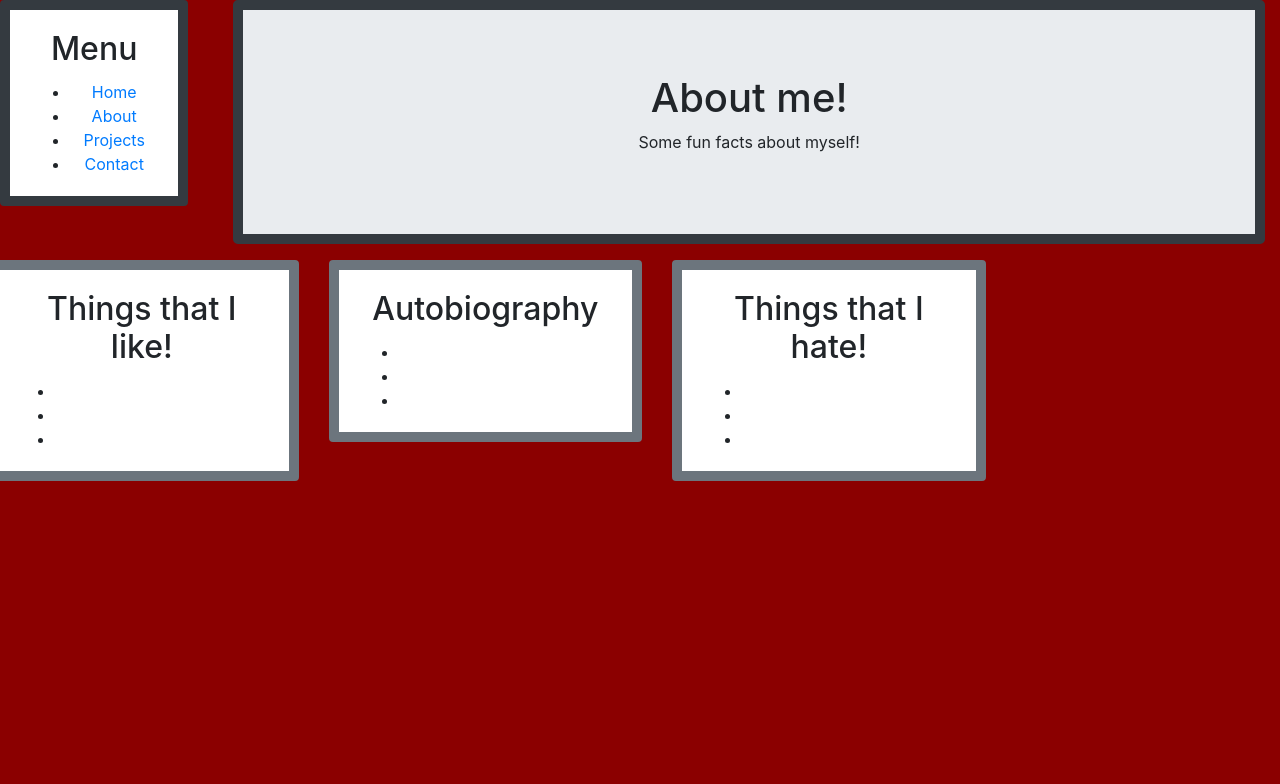
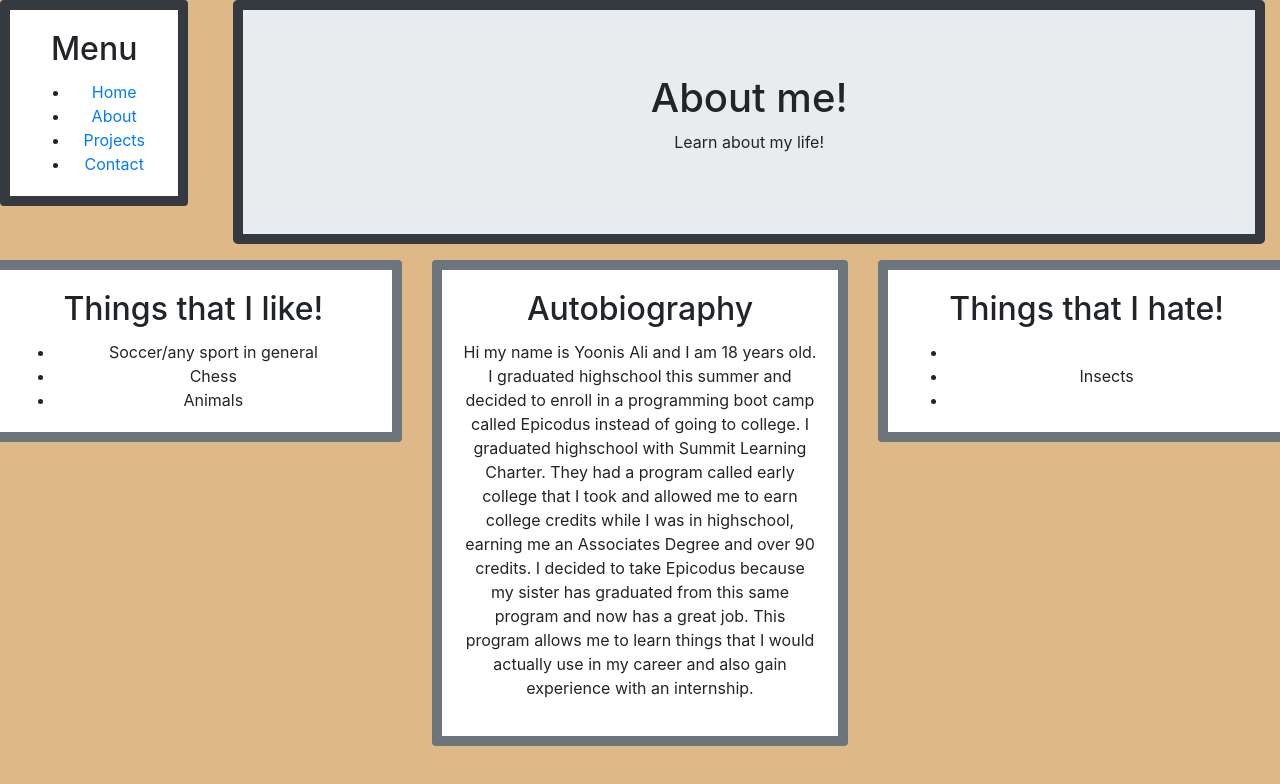
Before and after one commit to yoonisali/old-portfolio, a plain HTML site: page about.html in a window 1280 px wide. Shown: the top 784 px of the page. Drawn offline with Linux system fonts and the light colour scheme.

Commit message:
add more bootstrap styles

```diff
--- a/about.html
+++ b/about.html
@@ -24,7 +24,7 @@
       <div class="container">
         <div class="jumbotron card border-dark mb-3" style="border-width: 10px";>
           <h1>About me!</h1>
-          <p>Some fun facts about myself!</p>
+          <p>Learn about my life!</p>
         </div>
       </div>
       </div><div class="row">
@@ -33,11 +33,10 @@
             <div class="card-body">
               <h2 class="card-title">Things that I like!</h2>
               <ul class="card-text">
-                <li></li>
-                <li></li>
-                <li></li>
+                <li>Soccer/any sport in general</li>
+                <li>Chess</li>
+                <li>Animals</li>
               </ul>
-
             </div>
           </div>
         </div>
@@ -45,11 +44,7 @@
         <div class="card border-secondary mb-3" style="border-width: 10px";>
           <div class="card-body">
             <h2 class="card-title">Autobiography</h2>
-            <ul class="card-text">
-              <li></li>
-              <li></li>
-              <li></li>
-            </ul>
+            <p>Hi my name is Yoonis Ali and I am 18 years old. I graduated highschool this summer and decided to enroll in a programming boot camp called Epicodus instead of going to college. I graduated highschool with Summit Learning Charter. They had a program called early college that I took and allowed me to earn college credits while I was in highschool, earning me an Associates Degree and over 90 credits. I decided to take Epicodus because my sister has graduated from this same program and now has a great job. This program allows me to learn things that I would actually use in my career and also gain experience with an internship.</p>
           </div>
         </div>
       </div>
@@ -59,7 +54,7 @@
             <h2 class="card-title">Things that I hate! </h2>
             <ul class="card-text">
               <li></li>
-              <li></li>
+              <li>Insects</li>
               <li></li>
             </ul>
           </div>
--- a/css/styles.css
+++ b/css/styles.css
@@ -1,6 +1,6 @@
 body {
   text-align: center;
-  background-color:darkred;
+  background-color: burlywood;
 }
 
 img {
```
Also changed, not shown: projects.html (+23 -0 lines).
